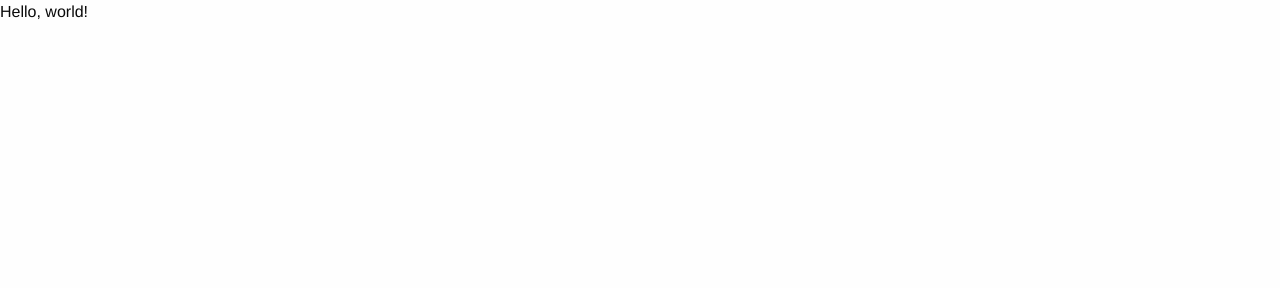
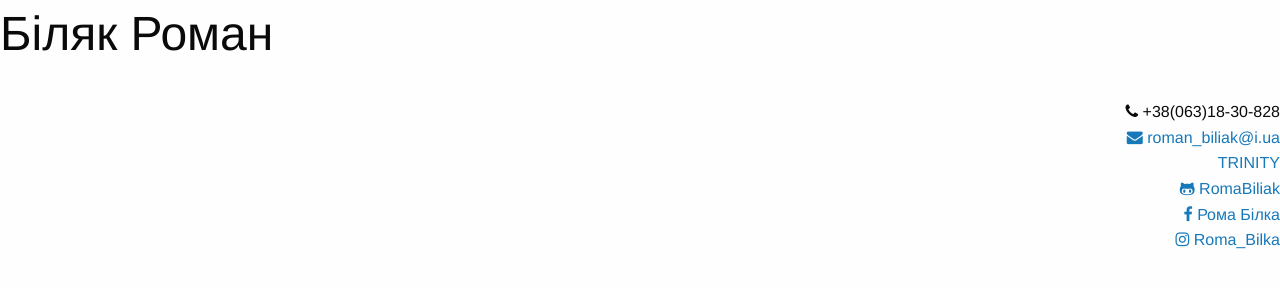
Before and after one commit to RomaBiliak/homepage, a plain HTML site: page index.html in a window 1280 px wide. Drawn offline with nearby package versions, Linux system fonts and the light colour scheme.

Commit message:
add contacts

```diff
--- a/index.html
+++ b/index.html
@@ -12,6 +12,33 @@
   	<link href="https://cdnjs.cloudflare.com/ajax/libs/font-awesome/4.7.0/css/font-awesome.css" rel="stylesheet">
 	</head>
   <body>
-    Hello, world!
+    <div class="row expanded collapse">
+      <div class="column">
+        <div class="large-article-header">
+          <div class="large-article-header-content">
+            <div class="center-container">
+              <div class="article-title">
+                <h1>Біляк Роман</h1>
+              </div>
+              <div class="article-details">
+                <div class="article-author">
+                  <img src="image/ava.jpg" alt="" />
+                </div>
+                <div class="article-comments">
+                  <ul class="no-bullet text-right">
+                    <li><i class="fa fa-phone" aria-hidden="true"></i> +38(063)18-30-828</li>
+                    <li><a href="mailto:roman_biliak@i.ua" target="_blank"><i class="fa fa-envelope" aria-hidden="true"></i> roman_biliak@i.ua</a> </li>
+                    <li class='font-colona trinity-icon'><a href="http://bio-trinity.com" target="_blank"> TRINITY</a> </li>
+                    <li><a href="https://github.com/RomaBiliak/" target="_blank"><i class="fa fa-github-alt" aria-hidden="true"></i> RomaBiliak</a> </li>
+                    <li><a href="https://www.facebook.com/100001772456520" target="_blank"><i class="fa fa-facebook" aria-hidden="true"></i> Рома Білка</a> </li>
+                    <li><a href="https://www.instagram.com/roma_bilka/" target="_blank"><i class="fa fa-instagram" aria-hidden="true"></i> Roma_Bilka</a> </li>
+                  </ul>
+                </div>
+              </div>
+            </div>
+          </div>
+        </div>
+      </div>
+    </div>
   </body>
 </html>
```
